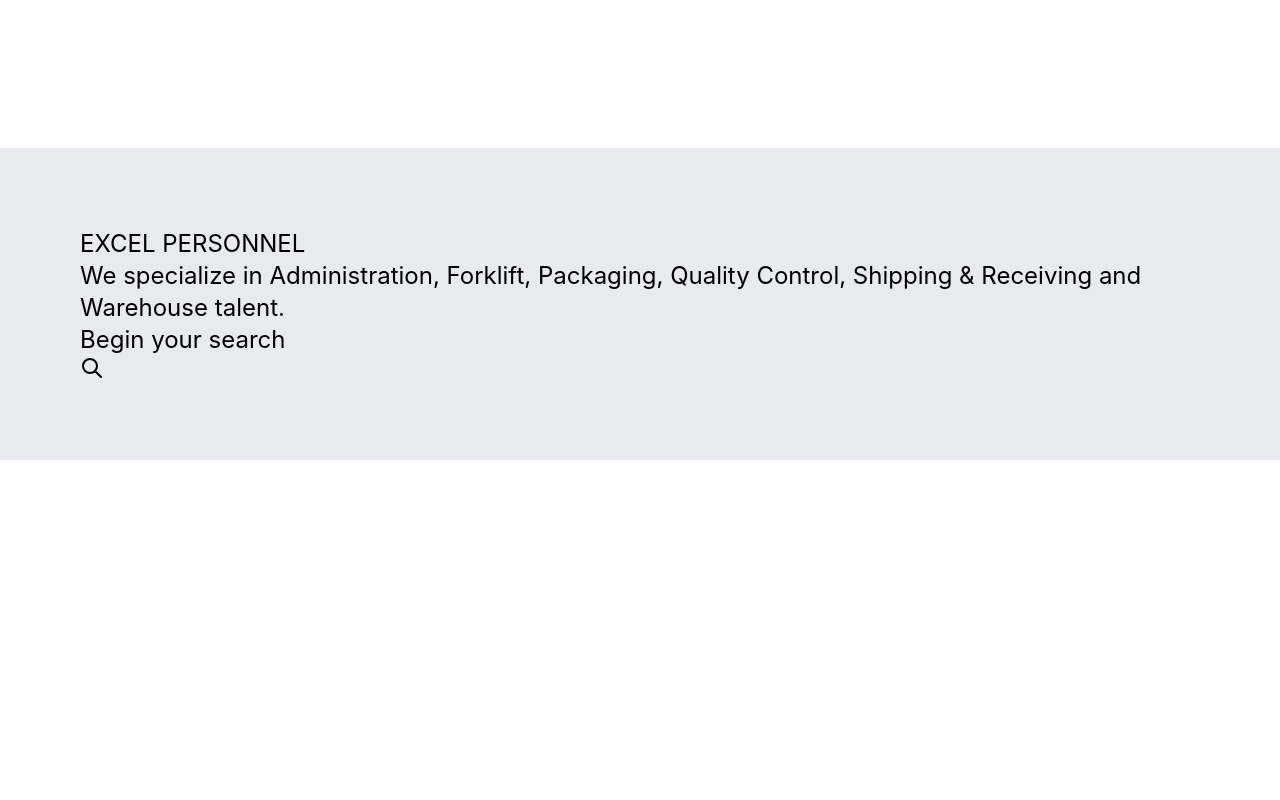
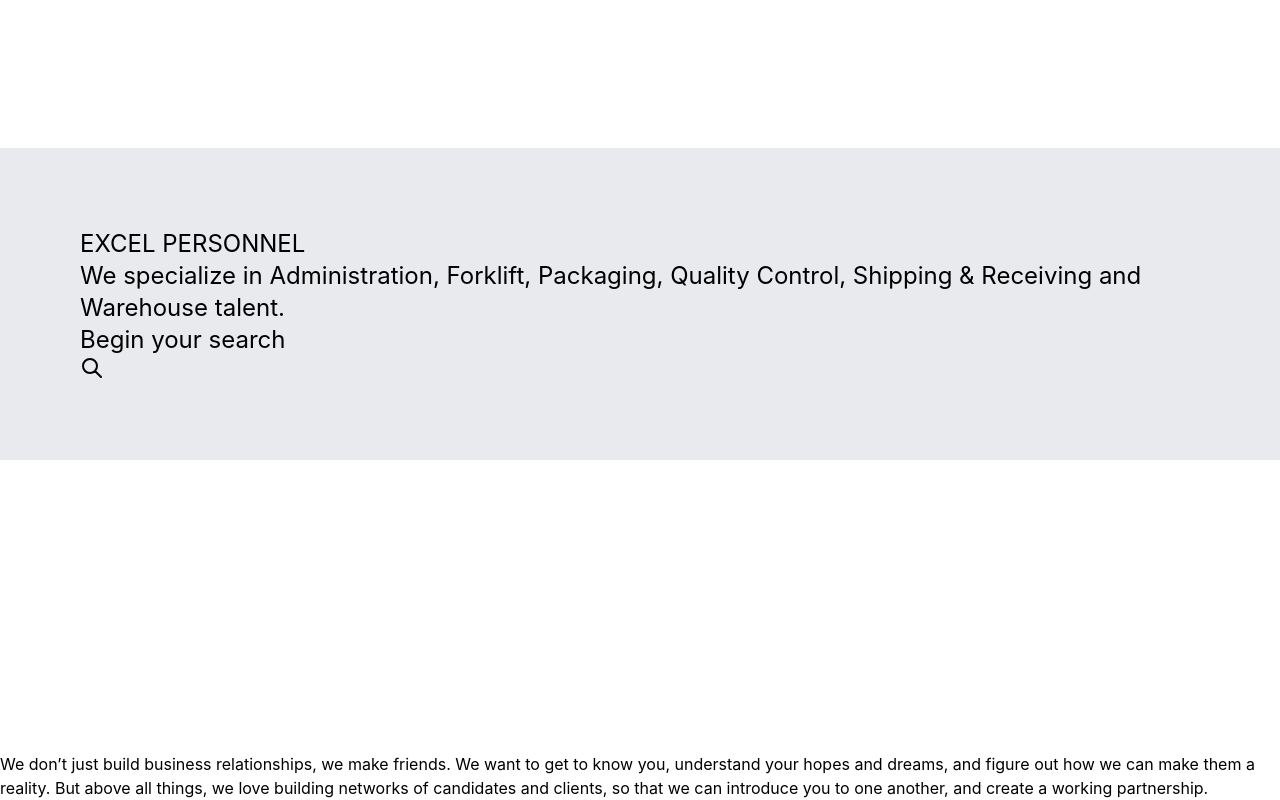
Before and after one commit to nessakodo/interproz-employment-website, a React (Create React App) app in the folder client/: page /About in a window 1280 px wide. Shown: the part 464-1264 px from the top of the page. Before the commit the page ends 1216 px from the top, so only its background shows below. Built offline with nearby package versions, Linux system fonts and the light colour scheme; no server answers.

Commit message:
nav routes w page loads

```diff
--- a/client/src/App.js
+++ b/client/src/App.js
@@ -2,9 +2,16 @@
 import { BrowserRouter, Switch, Route } from 'react-router-dom';
 import './index.css';
 
+
+
 import NavBar from "./components/NavBar"
 import Signup from "./components/Signup"
 import Login from "./components/Login"
+import About from "./components/About"
+import Candidates from "./components/Candidates"
+import Clients from "./components/Clients"
+import Opportunities from "./components/Opportunities"
+
 
 export default function App() {
 
@@ -40,6 +47,26 @@
         />
   <div className="app">
     <Switch>
+      <Route exact path="/">
+       <NavBar />
+      </Route>
+
+      <Route path="/About">
+        <About />
+      </Route>
+
+      <Route path="/Candidates">
+        <Candidates />
+      </Route>
+
+      <Route path="/Clients">
+          <Clients />
+      </Route>
+
+      <Route path="/Opportunities">
+          <Opportunities />
+      </Route>
+
       <Route path="/signup">
         <Signup
           setCurrentCandidate={setCurrentCandidate}
--- /dev/null
+++ b/client/src/components/About.js
@@ -0,0 +1,12 @@
+import React from 'react';
+
+
+export default function AboutPage () {
+
+    return (
+        <div>
+            We don’t just build business relationships, we make friends. We want to get to know you, understand your hopes and dreams, and figure out how we can make them a reality. But above all things, we love building networks of candidates and clients, so that we can introduce you to one another, and create a working partnership.
+        </div>
+    )
+
+};
--- a/client/src/components/NavBar.js
+++ b/client/src/components/NavBar.js
@@ -6,7 +6,7 @@
 import homepage_pic from '../assets/homepage_pic.jpg'
 
 
-function NavBar({loggedIn, setCurrentCandidate, setLoggedIn, setVisible} ) {
+function NavBar({ loggedIn, setCurrentCandidate, setLoggedIn, setVisible }) {
 
     const history = useHistory()
 
```
Also changed, not shown: client/src/components/Candidates.js (added), client/src/components/Clients.js (added), client/src/components/Home.js (added), client/src/components/HomePage.js (deleted), client/src/components/Opportunities.js (added).
